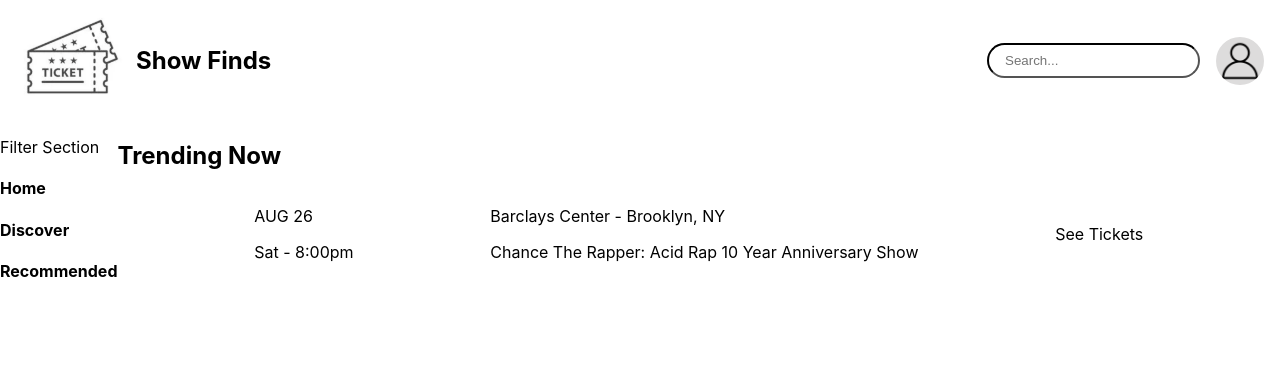
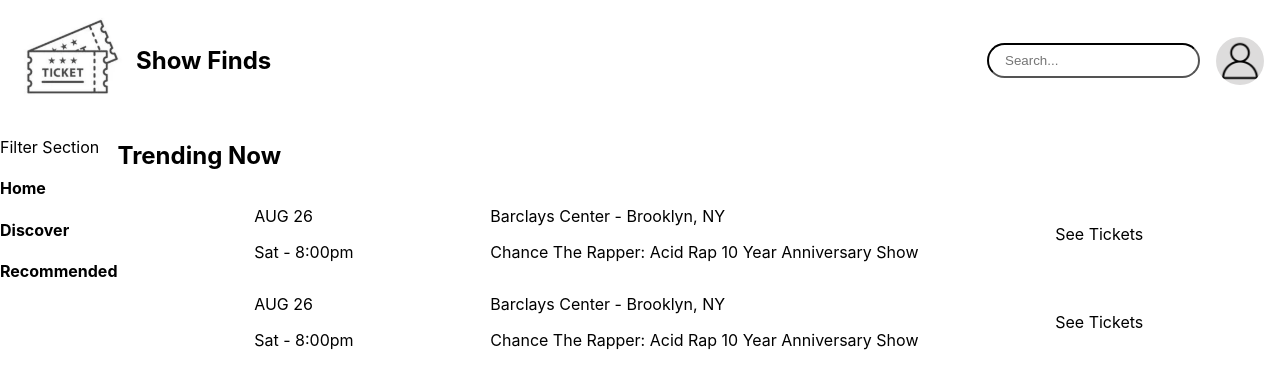
Before and after one commit to chloetso265/show_finds, a JavaScript app: page / in a window 1280 px wide. Shown: the top 388 px of the page. Built offline with nearby package versions, Linux system fonts and the light colour scheme; the HTML template or start-up script is replaced by a standard one.

Commit message:
create card component

```diff
--- a/src/components/Card/Card.js
+++ b/src/components/Card/Card.js
@@ -0,0 +1,23 @@
+import "./Card.scss";
+
+function Card() {
+  return (
+    <section className="show__cards">
+      <div className="homepage__shows">
+        <div>
+          <p>AUG 26</p>
+          <p>Sat - 8:00pm</p>
+        </div>
+        <div>
+          <p>Barclays Center - Brooklyn, NY</p>
+          <p>Chance The Rapper: Acid Rap 10 Year Anniversary Show</p>
+        </div>
+        <div>
+          <span>See Tickets</span>
+        </div>
+      </div>
+    </section>
+  );
+}
+
+export default Card;
--- a/src/components/Card/Card.scss
+++ b/src/components/Card/Card.scss
@@ -0,0 +1,3 @@
+.show__cards {
+  display: block;
+}
--- a/src/pages/Homepage/Homepage.js
+++ b/src/pages/Homepage/Homepage.js
@@ -1,4 +1,5 @@
 import "./Homepage.scss";
+import Card from "../../components/Card/Card";
 import axios from "axios";
 
 function Homepage() {
@@ -11,7 +12,6 @@
         <h4>Recommended</h4>
       </article>
       <article className="homepage__main">
-        {/* <Card /> */}
         <h2>Trending Now</h2>
         <div className="homepage__shows">
           <div>
@@ -26,6 +26,7 @@
             <span>See Tickets</span>
           </div>
         </div>
+        <Card />
       </article>
     </section>
   );
```
